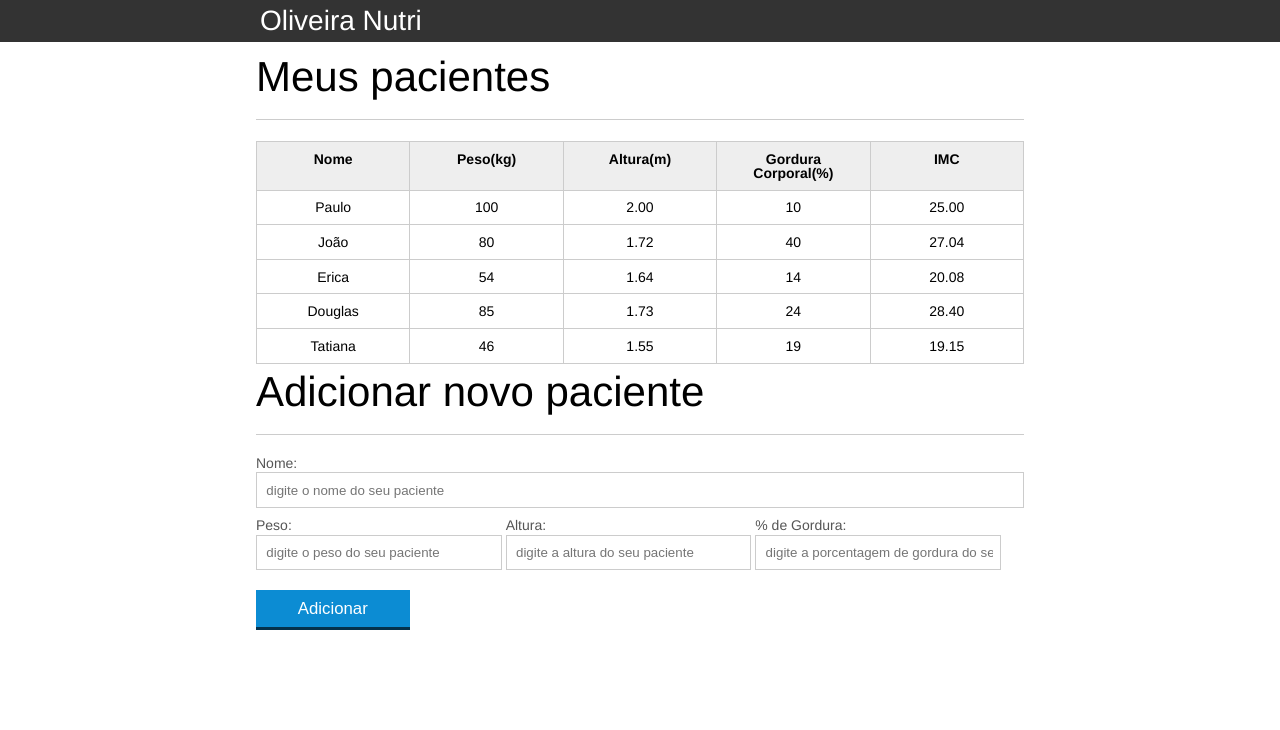
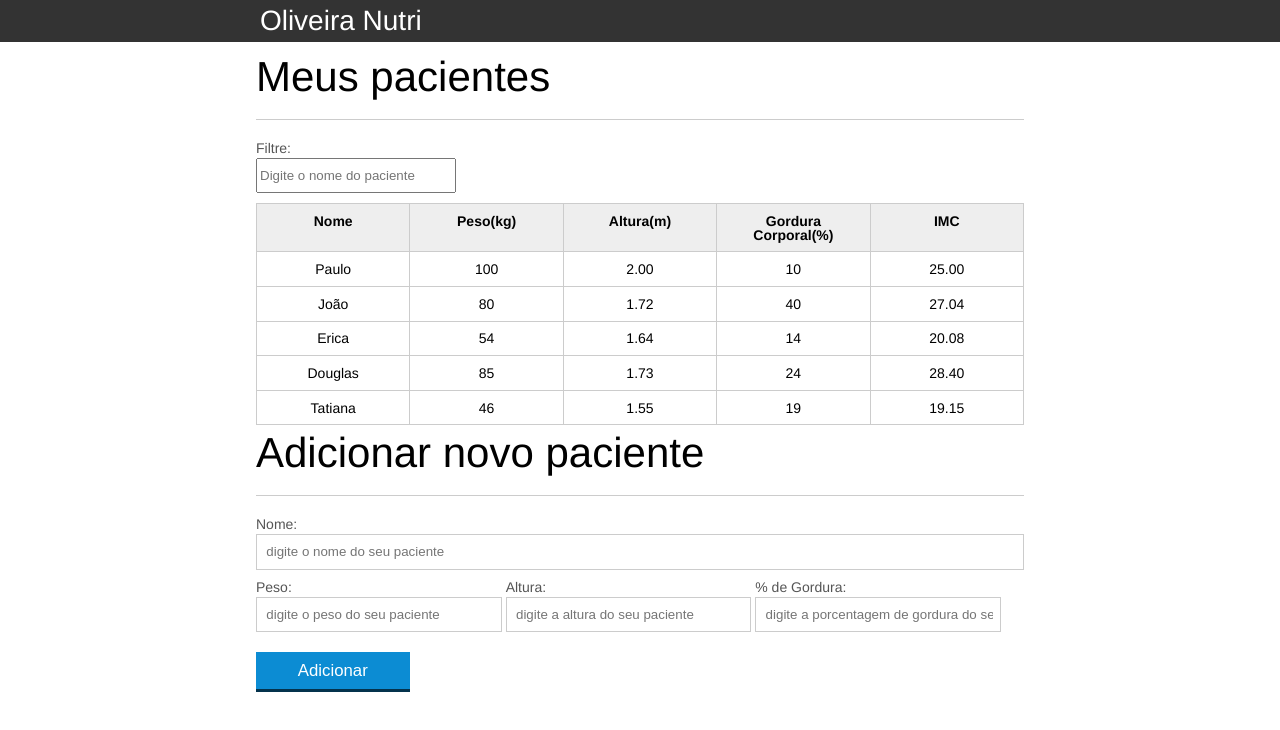
Before and after one commit to dev-rodrigues/introducao-js, a plain HTML site: page index.html in a window 1280 px wide. Drawn offline with Linux system fonts and the light colour scheme.

Commit message:
adicionando campo e estilo para filtro de paciente

```diff
--- a/css/index.css
+++ b/css/index.css
@@ -145,3 +145,9 @@ button[disabled=disabled], button:disabled {
 	opacity: 0;
 	transition: 0.5s;
 }
+
+#filtrar-tabela {
+	width: 200px;
+	height: 35px;
+	margin-bottom: 10px;
+}
--- a/index.html
+++ b/index.html
@@ -18,6 +18,9 @@
 		<main>
 			<section class="container">
 				<h2>Meus pacientes</h2>
+
+				<label for="filtrar-tabela">Filtre:</label>
+				<input type="text" name="filtro" id="filtrar-tabela" placeholder="Digite o nome do paciente">
 				<table>
 					<thead>
 						<tr>
```
